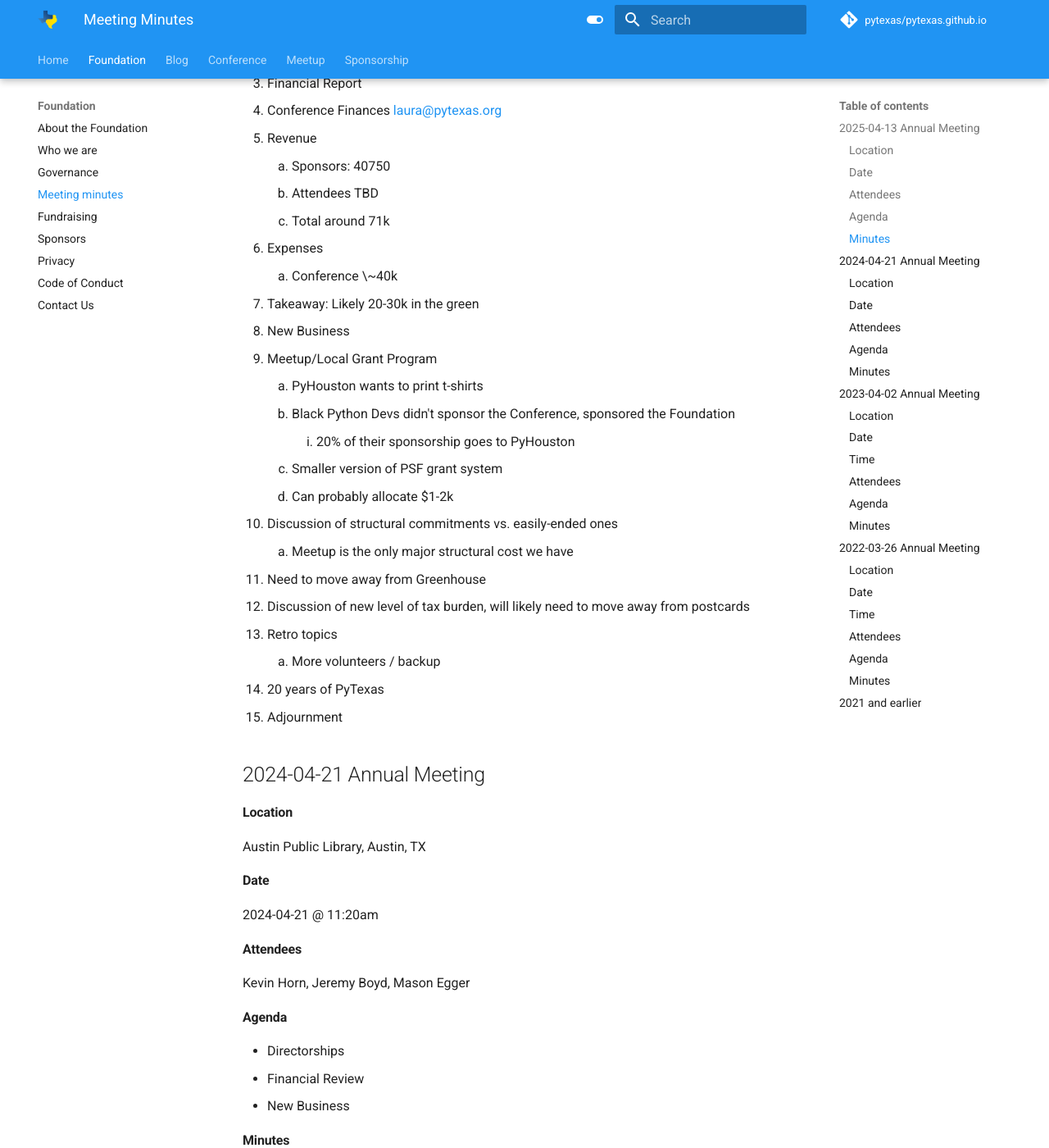
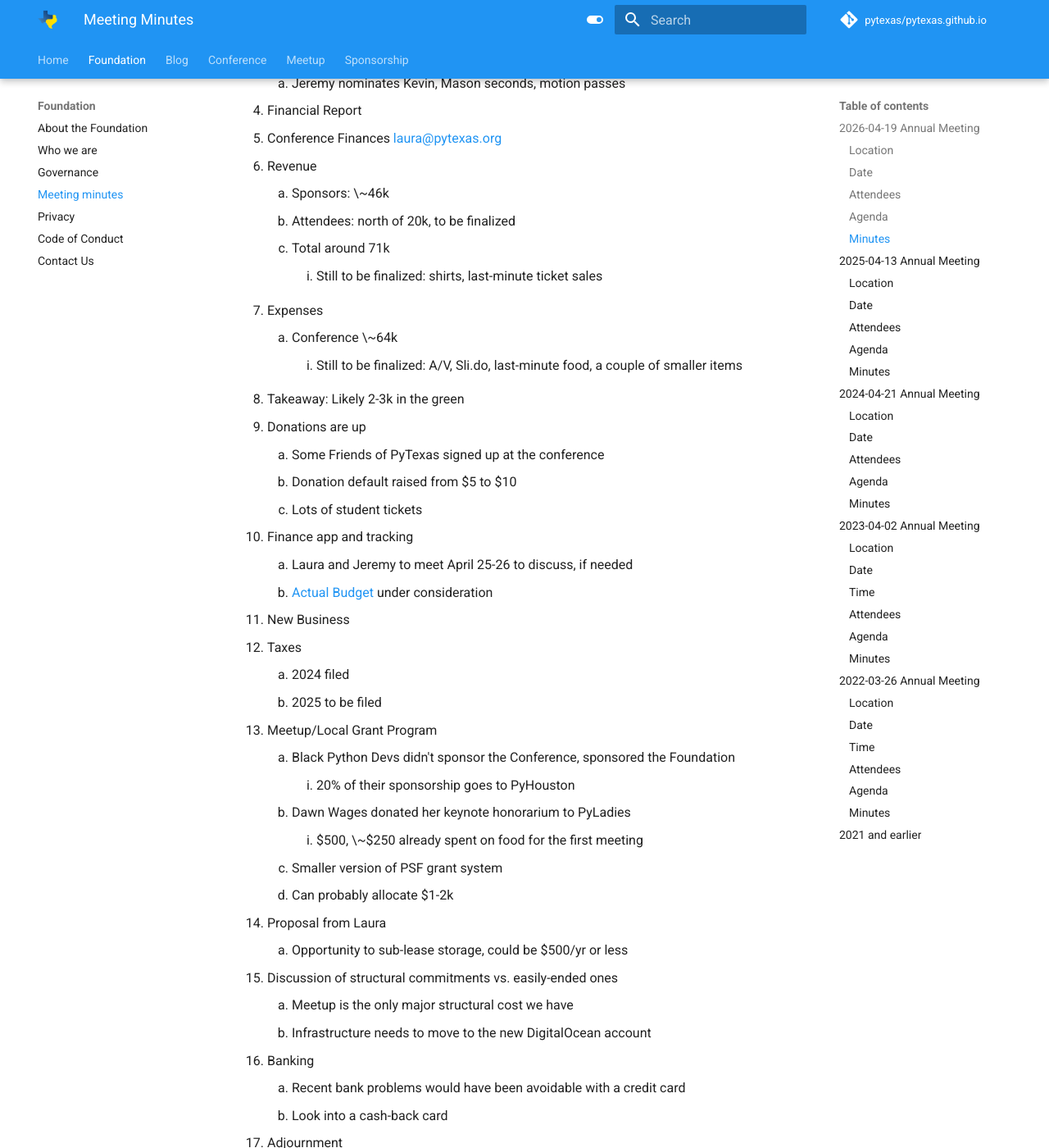
Before and after one commit to pytexas/pytexas.github.io, an MkDocs documentation site: the page built from docs/foundation/minutes.md, in a window 1280 px wide and 1400 px high, scrolled down 812 px. Shown: the whole window at 82% size. Built offline with MkDocs 1.6.1 and Material for MkDocs 9.7.7, drawn with Linux system fonts in a browser that asks for light colours; comment, search, counter and statistics services are not loaded; some of the changed text lies outside the part shown.

Commit message:
Update stale Foundation and sponsorship pages (#38)
Several pages hadn't been touched since 2024 and were showing expired
officer terms, a "Q2, 2024" sponsor slot count, and old audience numbers
to prospective sponsors.

- Meetup sponsorship: refresh the supported meetup list (Alamo Python
  rename, add Houston PyLadies and PyLadies ATX), newsletter (~1,200,
  ~30% open rate) and Discord (~1,600) numbers, use Central Time, and
  replace the 2024 slot count with an email-for-availability line.
- Who we are: 2026 fiscal year officers and current term end dates.
- Minutes: add the 2026-04-19 annual meeting from the Drive notes and
  fix the 2025 entry's date typo.
- Remove foundation/sponsors.md and foundation/fundraising.md, which
  predate the /sponsorship/ section, and redirect both there.
- About: extend the history past 2022.
- Conference: fix the past-conference URL (missing .org).

Conference sponsorship is left as-is for now.

```diff
--- a/docs/foundation/minutes.md
+++ b/docs/foundation/minutes.md
@@ -1,6 +1,70 @@
 ---
 title: Meeting Minutes
 ---
+
+## 2026-04-19 Annual Meeting
+
+#### Location
+Austin Public Library, Austin, TX
+
+#### Date
+2026-04-19 @ 3:00pm
+
+#### Attendees
+Kevin Horn, Jeremy Boyd, Mason Egger, Laura Santamaria
+
+#### Agenda
+
+* Directorships
+* Financial Review
+* New Business
+
+#### Minutes
+
+1. Directorships
+   1. President
+      1. Jeremy nominates Mason, Kevin seconds, motion passes
+   2. Vice President
+      1. Jeremy nominates Kevin, Mason seconds, motion passes
+2. Financial Report
+   1. Conference Finances <laura@pytexas.org>
+   2. Revenue
+      1. Sponsors: \~46k
+      2. Attendees: north of 20k, to be finalized
+      3. Total around 71k
+         1. Still to be finalized: shirts, last-minute ticket sales
+   3. Expenses
+      1. Conference \~64k
+         1. Still to be finalized: A/V, Sli.do, last-minute food, a couple of smaller items
+   4. Takeaway: Likely 2-3k in the green
+   5. Donations are up
+      1. Some Friends of PyTexas signed up at the conference
+      2. Donation default raised from $5 to $10
+      3. Lots of student tickets
+   6. Finance app and tracking
+      1. Laura and Jeremy to meet April 25-26 to discuss, if needed
+      2. [Actual Budget](https://actualbudget.org) under consideration
+3. New Business
+   1. Taxes
+      1. 2024 filed
+      2. 2025 to be filed
+   2. Meetup/Local Grant Program
+      1. Black Python Devs didn't sponsor the Conference, sponsored the Foundation
+         1. 20% of their sponsorship goes to PyHouston
+      2. Dawn Wages donated her keynote honorarium to PyLadies
+         1. $500, \~$250 already spent on food for the first meeting
+      3. Smaller version of PSF grant system
+      4. Can probably allocate $1-2k
+   3. Proposal from Laura
+      1. Opportunity to sub-lease storage, could be $500/yr or less
+   4. Discussion of structural commitments vs. easily-ended ones
+      1. Meetup is the only major structural cost we have
+      2. Infrastructure needs to move to the new DigitalOcean account
+   5. Banking
+      1. Recent bank problems would have been avoidable with a credit card
+      2. Look into a cash-back card
+4. Adjournment
+
 
 ## 2025-04-13 Annual Meeting
 
@@ -8,7 +72,7 @@
 Austin Public Library, Austin, TX
 
 #### Date
-2024-04-13 @ 3:00pm
+2025-04-13 @ 3:00pm
 
 #### Attendees
 Kevin Horn, Jeremy Boyd, Mason Egger, Laura Santamaria
--- a/mkdocs.yml
+++ b/mkdocs.yml
@@ -38,8 +38,6 @@
       - 'Who we are': foundation/who.md
       - Governance: foundation/governance.md
       - 'Meeting minutes': foundation/minutes.md
-      - Fundraising: foundation/fundraising.md
-      - Sponsors: foundation/sponsors.md
       - Privacy: privacy.md
       - 'Code of Conduct': foundation/code-of-conduct.md
       - 'Contact Us': foundation/contact-us.md
@@ -77,6 +75,8 @@
       redirect_maps:
         'discord.md': 'https://discord.gg/jNPAbcNukj'
         'friends.md': 'sponsorship/friends.md'
+        'foundation/sponsors.md': 'sponsorship/index.md'
+        'foundation/fundraising.md': 'sponsorship/index.md'
         'links.md': 'https://linktr.ee/pytexas'
         'newsletter.md': 'https://mailchi.mp/035388afb48a/pytexas-community'
         '2019.md': 'https://2019.pytexas.org'
```
Also changed, not shown: .ai-sessions/lessons.md (added, +16 -0 lines), .ai-sessions/session-20260929-1943-stale-page-audit.md (added, +58 -0 lines), docs/conference.md (+2 -2 lines), docs/foundation/about.md (+9 -1 lines), docs/foundation/fundraising.md (deleted, +0 -27 lines), docs/foundation/sponsors.md (deleted, +0 -5 lines), docs/foundation/who.md (+5 -5 lines), docs/sponsorship/meetup.md (+8 -6 lines).
